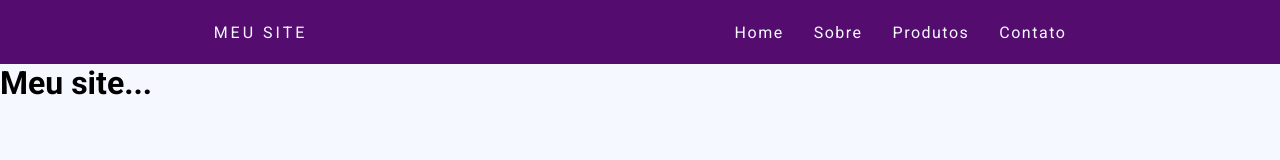
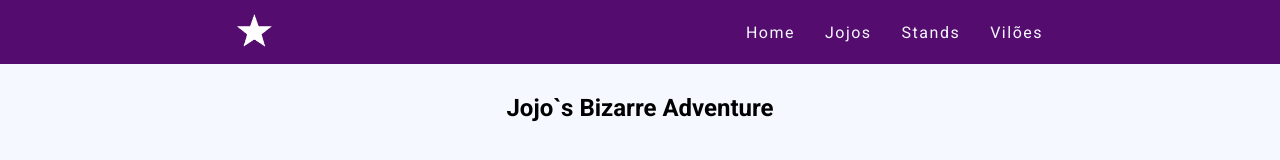
Before and after one commit to Murilo460/Navbar, a plain HTML site: page index.html in a window 1280 px wide. Drawn offline with Linux system fonts and the light colour scheme.

Commit message:
Atualização

```diff
--- a/index.html
+++ b/index.html
@@ -17,29 +17,29 @@
 
     <header>
         <nav>
-            <a href="" class="logo">Meu Site</a>
+            <a href="" class="logo"><img class="logoimg" src="estrela-branca-removebg-preview.png" alt="estrela logo"></a>
             <ul>
                 <li>
                     <a href="">Home</a>
                 </li>
 
                 <li>
-                    <a href="">Sobre</a>
+                    <a href="">Jojos</a>
                 </li>
 
                 <li>
-                    <a href="">Produtos</a>
+                    <a href="">Stands</a>
                 </li>
 
                 <li>
-                    <a href="">Contato</a>
+                    <a href="">Vilões</a>
                 </li>
             </ul>
         </nav>
     </header>
 
     <main>
-        <h1>Meu site...</h1>
+        <h2>Jojo`s Bizarre Adventure</h2>
     </main>
 
 </body>
--- a/style.css
+++ b/style.css
@@ -22,6 +22,11 @@ nav {
     letter-spacing: 3px;
 }
 
+.logoimg {
+    height: 35px;
+    width: 35px;
+}
+
 a {
     color: #F6F8FF;
     text-decoration: none;
@@ -39,3 +44,14 @@ ul {
     gap: 30px;
     letter-spacing: 1.5px;
 }
+
+h2 {
+    text-align: center;
+    padding: 30px;
+}
+
+h2:hover {
+    font-size: 4vh;
+    letter-spacing: 1px;
+    transition: 0.4s;
+}
```
Also changed, not shown: assets/academia-categoria.jpeg (deleted), assets/jc-jojo.jpg (added), assets/jhonny-jojo.jpg (added), assets/whithe-snake.jpg (added), assets/wonder-of-u.jpg (added), estrela-branca-removebg-preview.png (added), 1 other file.
